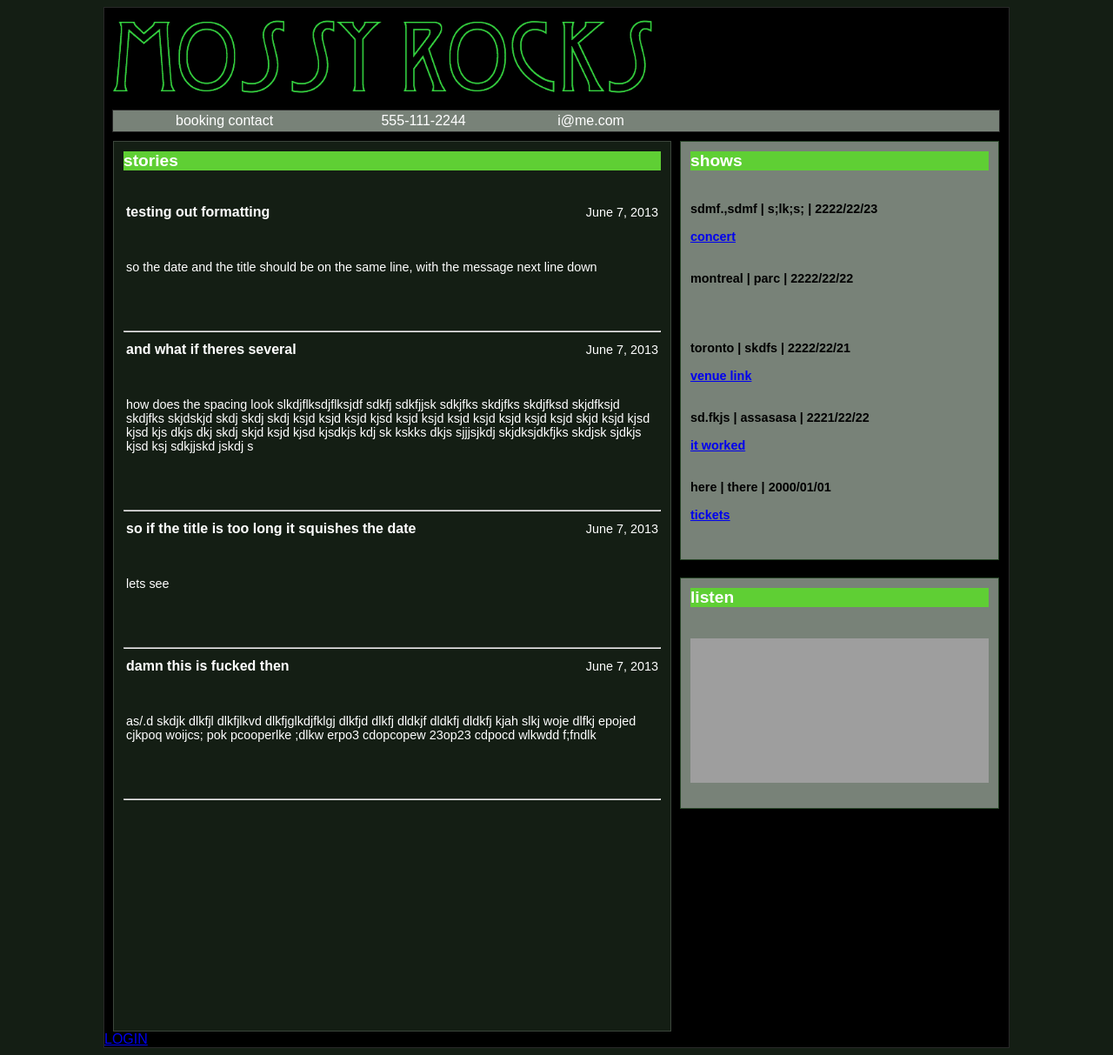
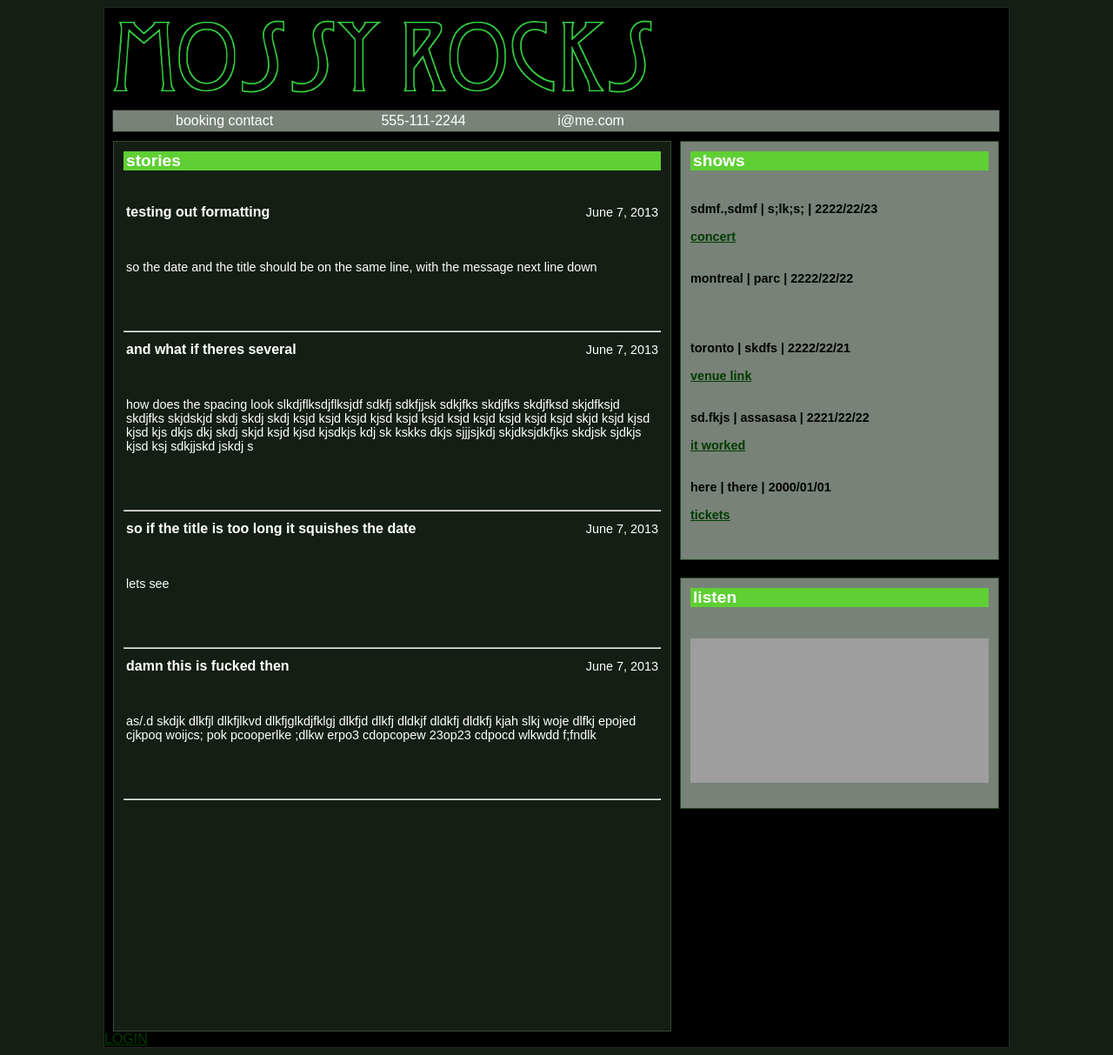
Before and after one commit to 0853RV3R/mossyrocks, a Django app: page / in a window 1280 px wide. Shown: the whole page at 87% size. Run offline with Django 3.2, Linux system fonts and the light colour scheme; data comes from the database, SQL or seed files in the repository; parts of the project's set-up code (start-up, migrations or seed data) failed here and were passed over; grey boxes are pictures that could not be loaded.

```diff
--- a/news/static/css/cssTillIDie.css
+++ b/news/static/css/cssTillIDie.css
@@ -192,6 +192,7 @@ table {
 
 .boxed {
     background-color: rgb(95, 207, 52);
+    padding: 0 0 0 3px;
 }
 
 .newsbody {
@@ -200,6 +201,10 @@ table {
 
 .note {
     font-size: 0.8em;
+}
+
+a {
+    color: rgb(0, 60, 0);
 }
 
 
```
